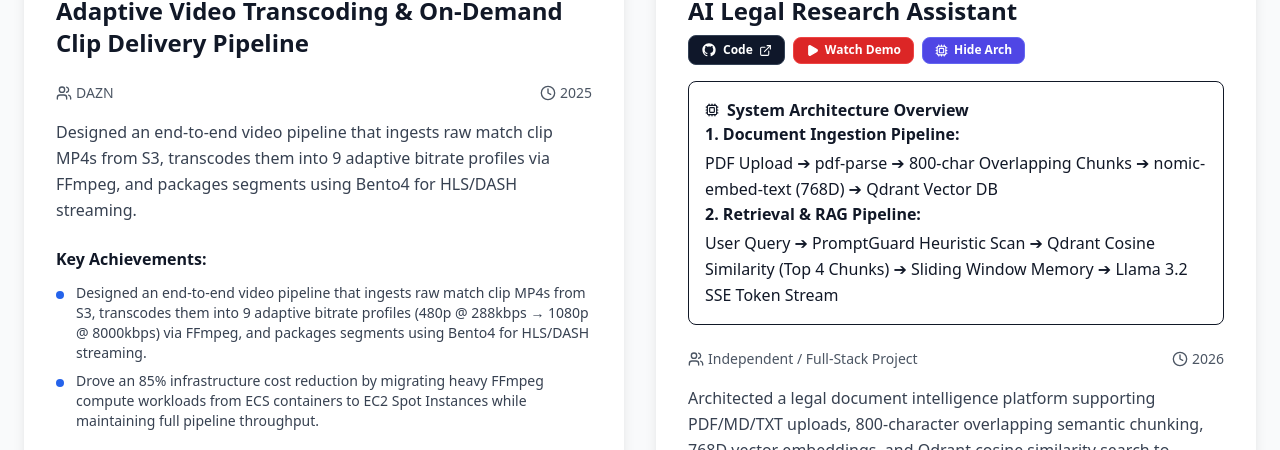
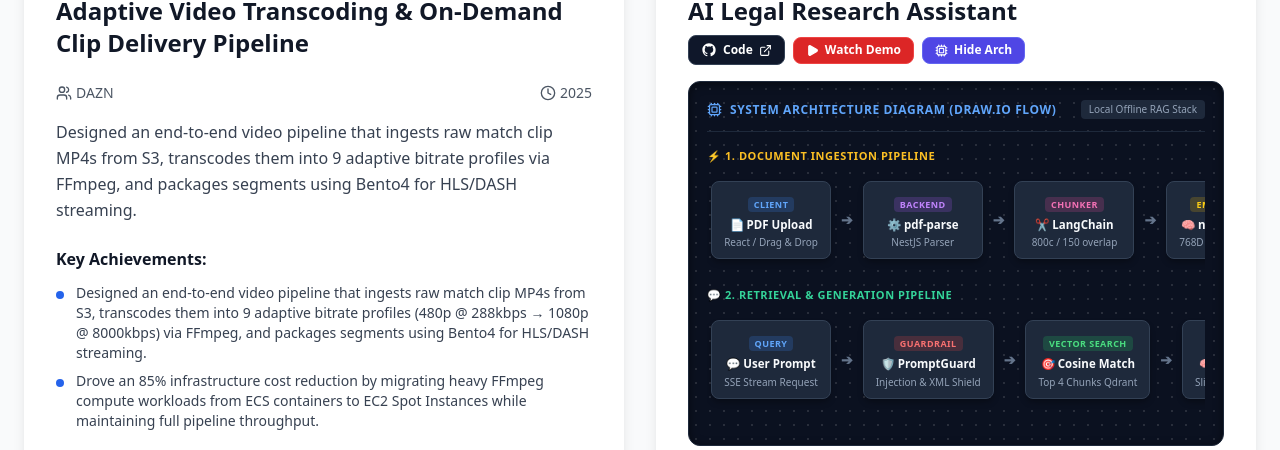
Before and after one commit to AkhilMarthi/portfolio, a React (Vite) app: page / in a window 1280 px wide. Both pictures are taken after a click on the button "Architecture". Shown: the part 6325-6775 px from the top of the page. Built offline with nearby package versions, Linux system fonts and the light colour scheme.

Commit message:
feat: replace text box with visual Draw.io style interactive architecture canvas

```diff
--- a/src/App.tsx
+++ b/src/App.tsx
@@ -592,19 +592,105 @@ function Projects() {
                     </div>
                   </div>
 
-                  {/* Architecture Drawer */}
+                  {/* Visual Draw.io Architecture Flow Canvas */}
                   {p.architecture && showArch && (
-                    <div className="mb-6 p-4 rounded-lg bg-slate-900 text-slate-100 border border-slate-700 text-xs font-mono space-y-3">
-                      <div className="text-blue-400 font-bold uppercase tracking-wider text-[11px] flex items-center gap-2">
-                        <Cpu size={14} /> System Architecture Overview
+                    <div className="drawio-canvas">
+                      <div className="drawio-header-bar">
+                        <div className="drawio-header-title">
+                          <Cpu size={15} />
+                          <span>System Architecture Diagram (Draw.io Flow)</span>
+                        </div>
+                        <span style={{ fontSize: '10px', color: '#94a3b8', background: '#1e293b', padding: '2px 8px', borderRadius: '4px' }}>
+                          Local Offline RAG Stack
+                        </span>
                       </div>
-                      <div>
-                        <span className="text-amber-400 font-semibold block mb-1">1. Document Ingestion Pipeline:</span>
-                        <p className="text-slate-300 leading-relaxed">{p.architecture.ingestion}</p>
+
+                      {/* Pipeline 1: Document Ingestion */}
+                      <div className="drawio-pipeline-label" style={{ color: '#fbbf24' }}>
+                        <span>⚡ 1. Document Ingestion Pipeline</span>
                       </div>
-                      <div>
-                        <span className="text-emerald-400 font-semibold block mb-1">2. Retrieval & RAG Pipeline:</span>
-                        <p className="text-slate-300 leading-relaxed">{p.architecture.retrieval}</p>
+                      <div className="drawio-flow-container">
+                        <div className="drawio-node" style={{ borderColor: 'rgba(59, 130, 246, 0.4)' }}>
+                          <span className="drawio-node-tag" style={{ background: 'rgba(59, 130, 246, 0.2)', color: '#60a5fa' }}>Client</span>
+                          <div className="drawio-node-title">📄 PDF Upload</div>
+                          <div className="drawio-node-sub">React / Drag & Drop</div>
+                        </div>
+
+                        <span className="drawio-arrow">➔</span>
+
+                        <div className="drawio-node" style={{ borderColor: 'rgba(168, 85, 247, 0.4)' }}>
+                          <span className="drawio-node-tag" style={{ background: 'rgba(168, 85, 247, 0.2)', color: '#c084fc' }}>Backend</span>
+                          <div className="drawio-node-title">⚙️ pdf-parse</div>
+                          <div className="drawio-node-sub">NestJS Parser</div>
+                        </div>
+
+                        <span className="drawio-arrow">➔</span>
+
+                        <div className="drawio-node" style={{ borderColor: 'rgba(236, 72, 153, 0.4)' }}>
+                          <span className="drawio-node-tag" style={{ background: 'rgba(236, 72, 153, 0.2)', color: '#f472b6' }}>Chunker</span>
+                          <div className="drawio-node-title">✂️ LangChain</div>
+                          <div className="drawio-node-sub">800c / 150 overlap</div>
+                        </div>
+
+                        <span className="drawio-arrow">➔</span>
+
+                        <div className="drawio-node" style={{ borderColor: 'rgba(234, 179, 8, 0.4)' }}>
+                          <span className="drawio-node-tag" style={{ background: 'rgba(234, 179, 8, 0.2)', color: '#facc15' }}>Embeddings</span>
+                          <div className="drawio-node-title">🧠 nomic-embed</div>
+                          <div className="drawio-node-sub">768D Vector (Ollama)</div>
+                        </div>
+
+                        <span className="drawio-arrow">➔</span>
+
+                        <div className="drawio-node" style={{ borderColor: 'rgba(34, 197, 94, 0.4)' }}>
+                          <span className="drawio-node-tag" style={{ background: 'rgba(34, 197, 94, 0.2)', color: '#4ade80' }}>Database</span>
+                          <div className="drawio-node-title">🗄️ Qdrant DB</div>
+                          <div className="drawio-node-sub">HNSW Indexing</div>
+                        </div>
+                      </div>
+
+                      {/* Pipeline 2: Chat Retrieval & Generation */}
+                      <div className="drawio-pipeline-label" style={{ color: '#34d399' }}>
+                        <span>💬 2. Retrieval & Generation Pipeline</span>
+                      </div>
+                      <div className="drawio-flow-container" style={{ marginBottom: 0 }}>
+                        <div className="drawio-node" style={{ borderColor: 'rgba(59, 130, 246, 0.4)' }}>
+                          <span className="drawio-node-tag" style={{ background: 'rgba(59, 130, 246, 0.2)', color: '#60a5fa' }}>Query</span>
+                          <div className="drawio-node-title">💬 User Prompt</div>
+                          <div className="drawio-node-sub">SSE Stream Request</div>
+                        </div>
+
+                        <span className="drawio-arrow">➔</span>
+
+                        <div className="drawio-node" style={{ borderColor: 'rgba(239, 68, 68, 0.4)' }}>
+                          <span className="drawio-node-tag" style={{ background: 'rgba(239, 68, 68, 0.2)', color: '#f87171' }}>Guardrail</span>
+                          <div className="drawio-node-title">🛡️ PromptGuard</div>
+                          <div className="drawio-node-sub">Injection & XML Shield</div>
+                        </div>
+
+                        <span className="drawio-arrow">➔</span>
+
+                        <div className="drawio-node" style={{ borderColor: 'rgba(34, 197, 94, 0.4)' }}>
+                          <span className="drawio-node-tag" style={{ background: 'rgba(34, 197, 94, 0.2)', color: '#4ade80' }}>Vector Search</span>
+                          <div className="drawio-node-title">🎯 Cosine Match</div>
+                          <div className="drawio-node-sub">Top 4 Chunks Qdrant</div>
+                        </div>
+
+                        <span className="drawio-arrow">➔</span>
+
+                        <div className="drawio-node" style={{ borderColor: 'rgba(168, 85, 247, 0.4)' }}>
+                          <span className="drawio-node-tag" style={{ background: 'rgba(168, 85, 247, 0.2)', color: '#c084fc' }}>Memory</span>
+                          <div className="drawio-node-title">🧠 Session Buffer</div>
+                          <div className="drawio-node-sub">Sliding 5-Turn Memory</div>
+                        </div>
+
+                        <span className="drawio-arrow">➔</span>
+
+                        <div className="drawio-node" style={{ borderColor: 'rgba(14, 165, 233, 0.4)' }}>
+                          <span className="drawio-node-tag" style={{ background: 'rgba(14, 165, 233, 0.2)', color: '#38bdf8' }}>LLM Engine</span>
+                          <div className="drawio-node-title">🤖 Llama 3.2</div>
+                          <div className="drawio-node-sub">SSE Token Stream</div>
+                        </div>
                       </div>
                     </div>
                   )}
--- a/src/index.css
+++ b/src/index.css
@@ -408,7 +408,117 @@ textarea{resize:vertical}
   box-shadow: 0 4px 14px rgba(79, 70, 229, 0.4) !important;
 }
 
-/* VIDEO MODAL STYLES */
+/* DRAW.IO CANVAS STYLES */
+.drawio-canvas {
+  background-color: #0b1120 !important;
+  background-image: radial-gradient(rgba(255, 255, 255, 0.12) 1px, transparent 1px) !important;
+  background-size: 14px 14px !important;
+  border: 1px solid #1e293b !important;
+  border-radius: 12px !important;
+  padding: 18px !important;
+  margin-bottom: 24px !important;
+  box-shadow: inset 0 2px 10px rgba(0, 0, 0, 0.5) !important;
+  animation: modalScaleIn 0.2s ease-in-out !important;
+}
+
+.drawio-header-bar {
+  display: flex !important;
+  align-items: center !important;
+  justify-content: space-between !important;
+  padding-bottom: 12px !important;
+  margin-bottom: 16px !important;
+  border-bottom: 1px solid #1e293b !important;
+}
+
+.drawio-header-title {
+  display: flex !important;
+  align-items: center !important;
+  gap: 8px !important;
+  font-size: 12px !important;
+  font-weight: 700 !important;
+  color: #60a5fa !important;
+  text-transform: uppercase !important;
+  letter-spacing: 0.05em !important;
+}
+
+.drawio-pipeline-label {
+  display: flex !important;
+  align-items: center !important;
+  gap: 6px !important;
+  font-size: 11px !important;
+  font-weight: 700 !important;
+  text-transform: uppercase !important;
+  letter-spacing: 0.05em !important;
+  margin-bottom: 8px !important;
+}
+
+.drawio-flow-container {
+  display: flex !important;
+  align-items: center !important;
+  gap: 8px !important;
+  overflow-x: auto !important;
+  padding: 8px 4px 12px 4px !important;
+  margin-bottom: 16px !important;
+}
+
+.drawio-flow-container::-webkit-scrollbar {
+  height: 5px !important;
+}
+
+.drawio-flow-container::-webkit-scrollbar-thumb {
+  background: #334155 !important;
+  border-radius: 99px !important;
+}
+
+.drawio-node {
+  background: #1e293b !important;
+  border: 1px solid #334155 !important;
+  border-radius: 8px !important;
+  padding: 8px 12px !important;
+  min-width: 120px !important;
+  flex-shrink: 0 !important;
+  text-align: center !important;
+  transition: all 0.2s ease !important;
+  box-shadow: 0 4px 6px -1px rgba(0, 0, 0, 0.3) !important;
+}
+
+.drawio-node:hover {
+  transform: translateY(-2px) !important;
+  box-shadow: 0 0 12px rgba(96, 165, 250, 0.3) !important;
+}
+
+.drawio-node-tag {
+  font-size: 9px !important;
+  font-weight: 700 !important;
+  text-transform: uppercase !important;
+  letter-spacing: 0.05em !important;
+  padding: 1px 6px !important;
+  border-radius: 4px !important;
+  display: inline-block !important;
+  margin-bottom: 4px !important;
+}
+
+.drawio-node-title {
+  font-size: 11.5px !important;
+  font-weight: 600 !important;
+  color: #f8fafc !important;
+  white-space: nowrap !important;
+}
+
+.drawio-node-sub {
+  font-size: 10px !important;
+  color: #94a3b8 !important;
+  margin-top: 2px !important;
+  white-space: nowrap !important;
+}
+
+.drawio-arrow {
+  color: #64748b !important;
+  font-size: 14px !important;
+  font-weight: bold !important;
+  flex-shrink: 0 !important;
+  padding: 0 2px !important;
+}
 .video-modal-backdrop {
   position: fixed !important;
   top: 0 !important;
```
